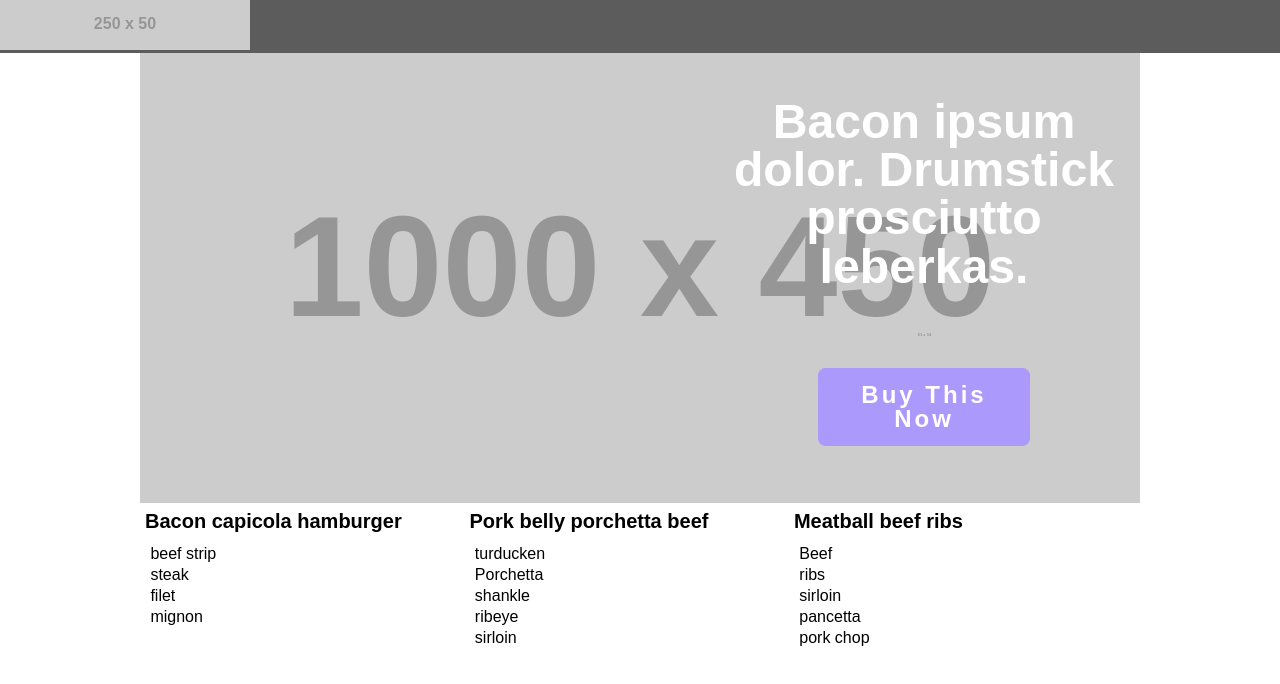
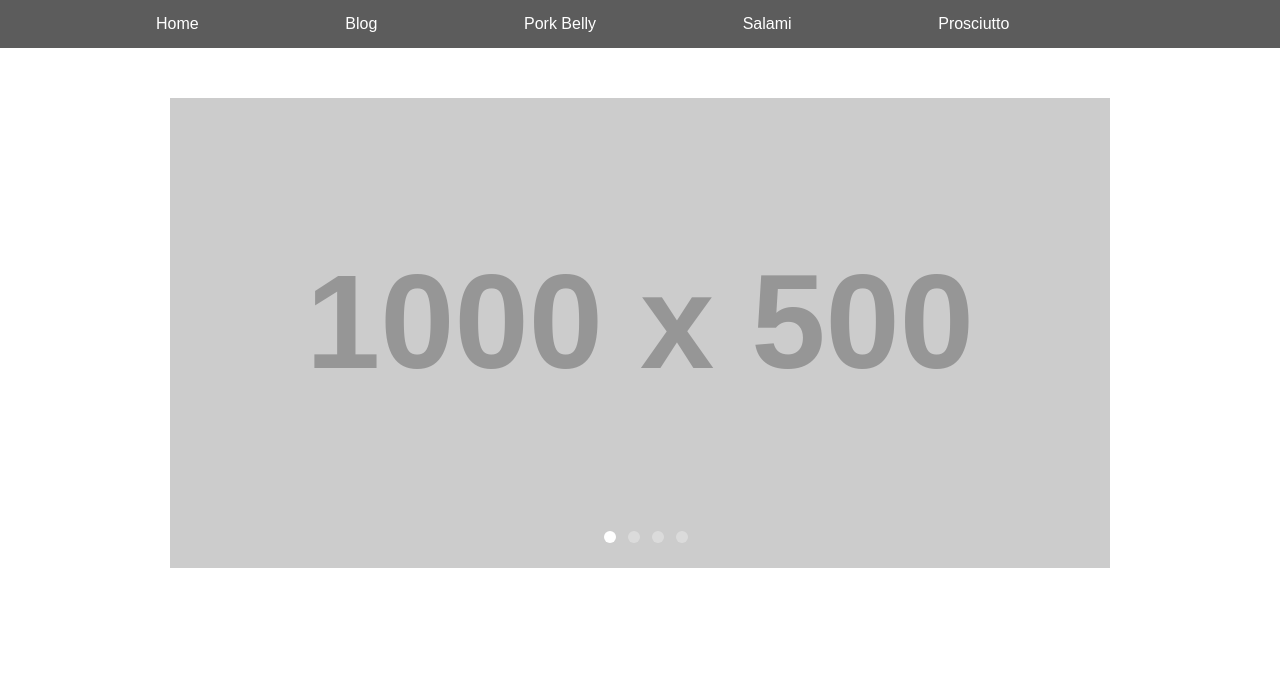
Before and after one commit to ngons/responsive-slider, a plain HTML site: page index.html in a window 1280 px wide. Drawn offline with Linux system fonts and the light colour scheme; placeholder pictures from the web are drawn by us.

Commit message:
Added slider

```diff
--- a/css/style.css
+++ b/css/style.css
@@ -74,12 +74,12 @@ img {
     margin: 0 auto;
 }
 
-#header {
+header {
     width: 100%;
     background-color: #5c5c5c;
 }
-/* To center the logo, you have to target the img */
-#header img {
+
+header img {
     text-align: left;
     display: inline;
 }
@@ -141,7 +141,7 @@ a.signup {
     display: block;
     letter-spacing: 3px;
     text-align: center;
-    font-size: 1.5em;
+    font-size: 1.25em;
 
     -webkit-transition: background-color 0.5s ease 0.1s;
     -moz-transition: background-color 0.5s ease 0.1s;
@@ -164,13 +164,151 @@ a.signup {
     vertical-align: top;
 }
 
-ol {
+.list {
     padding: 0.50em;
 }
 
-li {
+.list li {
     padding:0.15em;
 }
+
+nav {
+    height: 3em;
+}
+#menu ul {
+    display: -webkit-box;  /* OLD - iOS 6-, Safari 3.1-6, BB7 */
+    display: -ms-flexbox;  /* TWEENER - IE 10 */
+    display: -webkit-flex; /* NEW - Safari 6.1+. iOS 7.1+, BB10 */
+    display: flex;         /* NEW, Spec - Firefox, Chrome, Opera */
+    max-width: 1000px;
+    margin: 0 auto;
+    color: #fff;
+}
+
+#menu li a {
+    font-size: 1em;
+    padding: 1em;
+    text-decoration: none;
+    color: #fff;
+    line-height: 3em;
+}
+
+#menu li:hover {
+    background-color: #0077c3;
+}
+
+#menu ul li {
+    -webkit-box-flex: 1;   /* OLD - iOS 6-, Safari 3.1-6 */
+    -webkit-flex: 1;       /* Safari 6.1+. iOS 7.1+, BB10 */
+    -ms-flex: 1;           /* IE 10 */
+    flex: 1;               /* NEW, Spec - Firefox, Chrome, Opera */
+    flex: 1 1 auto;
+}
+
+#slider-wrapper{
+    width: 940px;
+    height: 470px;
+    margin: 50px auto;
+    position: relative;
+    margin-bottom: 0px;
+    background: rgba(0,0,0,0.5);
+    overflow: hidden;
+}
+
+#s1{
+    padding: 6px;
+    background: #FFFFFF;
+    position: absolute;
+    left: 50%;
+    bottom: 25px;
+    margin-left: -36px;
+    border-radius: 20px;
+    opacity: 0.3;
+    cursor: pointer;
+    z-index: 999;
+}
+
+#s2{
+    padding: 6px;
+    background: #FFFFFF;
+    position: absolute;
+    left: 50%;
+    bottom: 25px;
+    margin-left: -12px;
+    border-radius: 20px;
+    opacity: 0.3;
+    cursor: pointer;
+    z-index: 999;
+}
+
+#s3{
+    padding: 6px;
+    background: #FFFFFF;
+    position: absolute;
+    left: 50%;
+    bottom: 25px;
+    margin-left: 12px;
+    border-radius: 20px;
+    opacity: 0.3;
+    cursor: pointer;
+    z-index: 999;
+}
+
+#s4{
+    padding: 6px;
+    background: #FFFFFF;
+    position: absolute;
+    left: 50%;
+    bottom: 25px;
+    margin-left: 36px;
+    border-radius: 20px;
+    opacity: 0.3;
+    cursor: pointer;
+    z-index: 999;
+}
+
+#s1:hover, #s2:hover, #s3:hover, #s4:hover{ opacity: 1;}
+
+.inner-wrapper{
+    width: 940px;
+    height: 470px;
+    position: absolute;
+    top: 0;
+    left: 0;
+    margin-bottom: 0px;
+    overflow: hidden;
+}
+.control{ display: none;}
+
+#Slide1:checked ~ .overflow-wrapper{ margin-left: 0%; }
+#Slide2:checked ~ .overflow-wrapper{ margin-left: -100%; }
+#Slide3:checked ~ .overflow-wrapper{ margin-left: -200%; }
+#Slide4:checked ~ .overflow-wrapper{ margin-left: -300%; }
+
+#Slide1:checked + #s1 { opacity: 1; }
+#Slide2:checked + #s2 { opacity: 1; }
+#Slide3:checked + #s3 { opacity: 1; }
+#Slide4:checked + #s4 { opacity: 1; }
+
+.overflow-wrapper{
+    width: 400%;
+    height: 100%;
+    position: absolute;
+    top: 0;
+    left: 0;
+    overflow-y: hidden;
+    z-index: 1;
+    -webkit-transition: all 0.3s ease-in-out;
+    -moz-transition: all 0.3s ease-in-out;
+    -o-transition: all 0.3s ease-in-out;
+    transition: all 0.3s ease-in-out;
+}
+
+.slide img{
+    width: 25%;
+    float: left;
+}
+
 
 
 /* Start of media queries for devices */
--- a/index.html
+++ b/index.html
@@ -15,21 +15,44 @@
 </head>
 <body>
 <div class="container">
-    <div id="header"><img src="http://placehold.it/250x50"></div>
+    <header>
+        <!--<img src="http://placehold.it/250x50">-->
+        <nav id="menu">
+            <ul >
+                <li><a href="#" title="Home">Home</a></li>
+                <li><a href="#" title="Blog">Blog</a></li>
+                <li><a href="#" title="Work">Pork Belly</a></li>
+                <li><a href="#" title="Resources">Salami</a></li>
+                <li><a href="#" title="Meta">Prosciutto</a></li>
+            </ul>
+        </nav>
+    </header>
     <div class="wrapper">
         <div id="banner">
-            <div class="banner-pic"><img src="http://placehold.it/1000x450"></div>
-            <div class="mobile-banner-pic"><img src="http://placehold.it/768x450"></div>
-            <div class="main-heading">
-                <h1 class="banner-text">Bacon ipsum dolor. Drumstick prosciutto leberkas.</h1>
-                <img class="heart-image" src="http://placehold.it/61x54/000000">
-                <a href="#" title="Sign Up Free" class="signup">Buy This Now</a>
+            <div id="slider-wrapper">
+                <div class="inner-wrapper">
+                    <input checked type="radio" name="slide" class="control" id="Slide1"/>
+                    <label for="Slide1" id="s1"></label>
+                    <input type="radio" name="slide" class="control" id="Slide2"/>
+                    <label for="Slide2" id="s2"></label>
+                    <input type="radio" name="slide" class="control" id="Slide3"/>
+                    <label for="Slide3" id="s3"></label>
+                    <input type="radio" name="slide" class="control" id="Slide4"/>
+                    <label for="Slide4" id="s4"></label>
+                    <div class="overflow-wrapper">
+                        <a class="slide" href=""><img src="http://placehold.it/1000x500"/></a>
+                        <a class="slide" href=""><img src="http://placehold.it/1000x500"/></a>
+                        <a class="slide" href=""><img src="http://placehold.it/1000x500"/></a>
+                        <a class="slide" href=""><img src="http://placehold.it/1000x500"/></a>
+                    </div>
+                </div>
             </div>
         </div>
+        <!--
         <div class="charts">
             <div class="chart-one">
                 <h2>Bacon capicola hamburger</h2>
-                <ol>
+                <ol class="list">
                     <li>beef strip</li>
                     <li>steak</li>
                     <li>filet</li>
@@ -38,7 +61,7 @@
             </div>
             <div class="chart-two">
                 <h2>Pork belly porchetta beef</h2>
-                <ol>
+                <ol class="list">
                     <li>turducken</li>
                     <li>Porchetta</li>
                     <li>shankle</li>
@@ -48,7 +71,7 @@
             </div>
             <div class="chart-three">
                 <h2>Meatball beef ribs</h2>
-                <ol>
+                <ol class="list">
                     <li>Beef</li>
                     <li>ribs</li>
                     <li>sirloin</li>
@@ -58,7 +81,7 @@
             </div>
         </div>
     </div>
-
+       -->
 </div>
 </body>
 </html>
```
